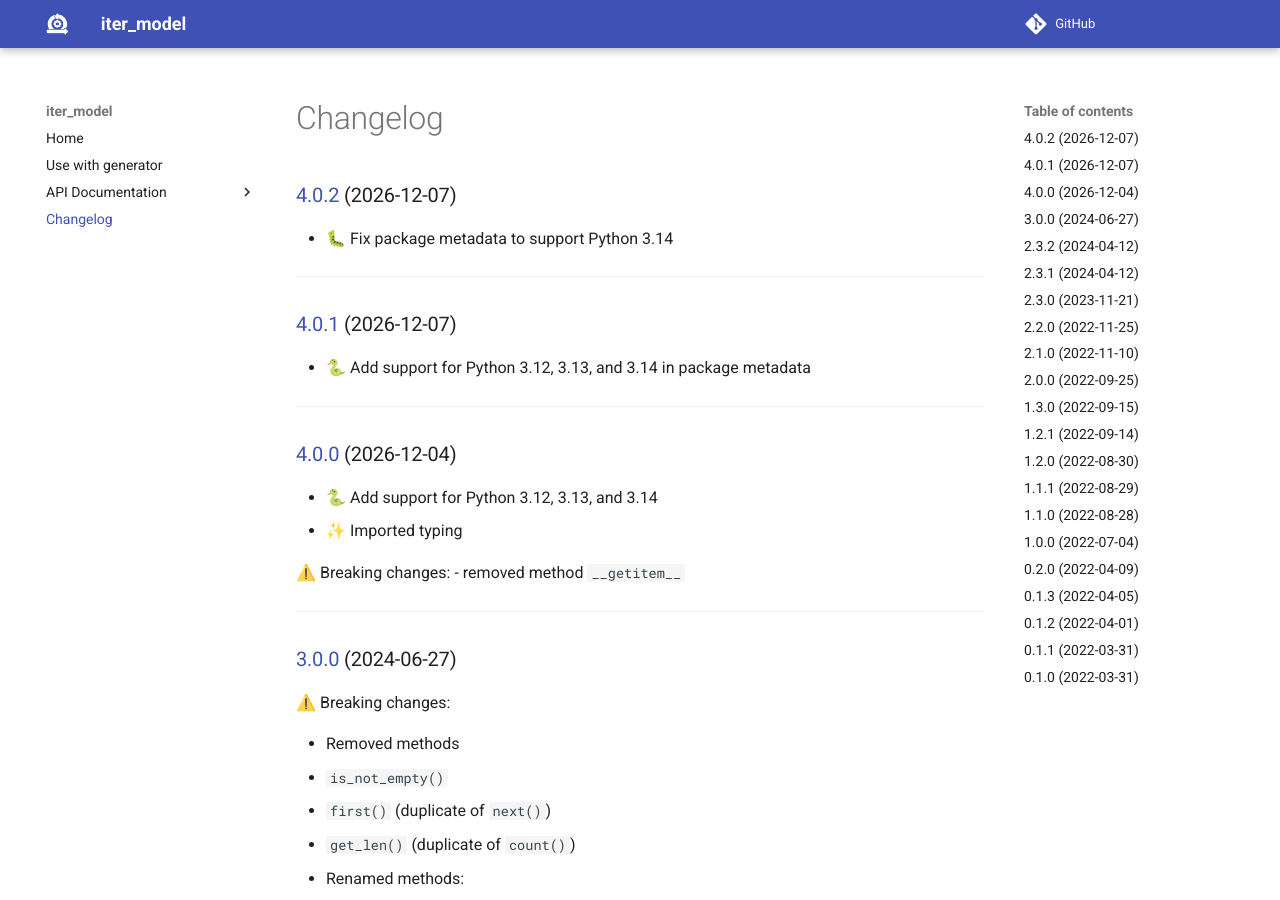
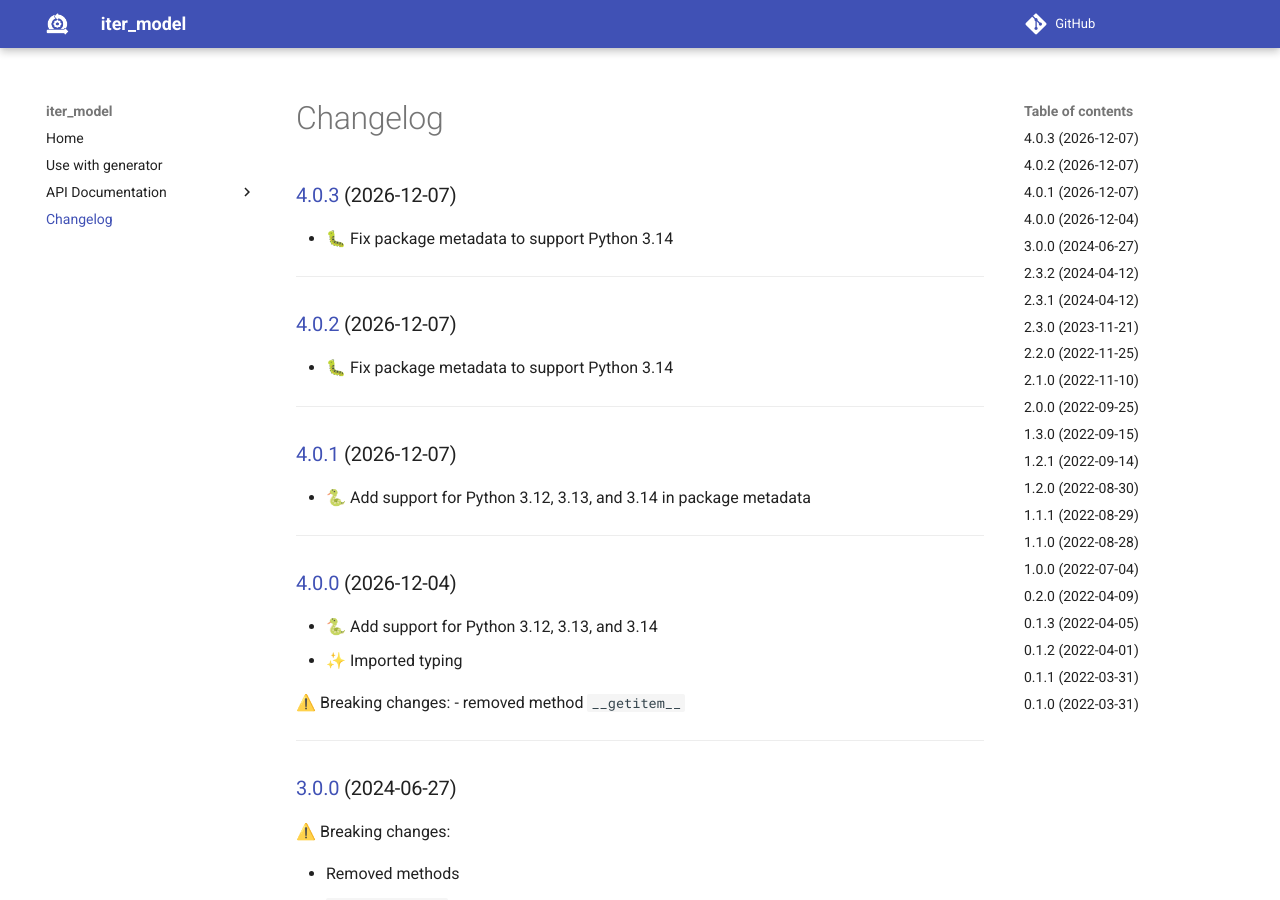
Before and after one commit to VolodymyrBor/iter_model, an MkDocs documentation site: the page built from docs/changelog.md, in a window 1280 px wide and 900 px high. Built offline with MkDocs 1.6.1 and Material for MkDocs 9.7.7, drawn with Linux system fonts in a browser that asks for light colours; comment, search, counter and statistics services are not loaded.

Commit message:
🔖 update version to 4.0.3 and 🐛 Fix package metadata to support Python 3.14

```diff
--- a/docs/changelog.md
+++ b/docs/changelog.md
@@ -1,3 +1,9 @@
+### [4.0.3] (2026-12-07)
+
+- 🐛 Fix package metadata to support Python 3.14
+
+---
+
 ### [4.0.2] (2026-12-07)
 
 - 🐛 Fix package metadata to support Python 3.14
@@ -227,3 +233,4 @@ Add [py.typed](..%2Fiter_model%2Fpy.typed) file to package
 [4.0.0]: https://github.com/VolodymyrBor/iter_model/pull/35
 [4.0.1]: https://github.com/VolodymyrBor/iter_model/pull/36
 [4.0.2]: https://github.com/VolodymyrBor/iter_model/pull/37
+[4.0.3]: https://github.com/VolodymyrBor/iter_model/pull/38
--- a/pyproject.toml
+++ b/pyproject.toml
@@ -1,6 +1,6 @@
 [tool.poetry]
 name = "iter_model"
-version = "4.0.2"
+version = "4.0.3"
 description = "iter-model uses a method approach instead of individual functions to work with iterable objects."
 authors = ["volodymyrb <volodymyr.borysiuk0@gmail.com>"]
 license = "MIT"
```
